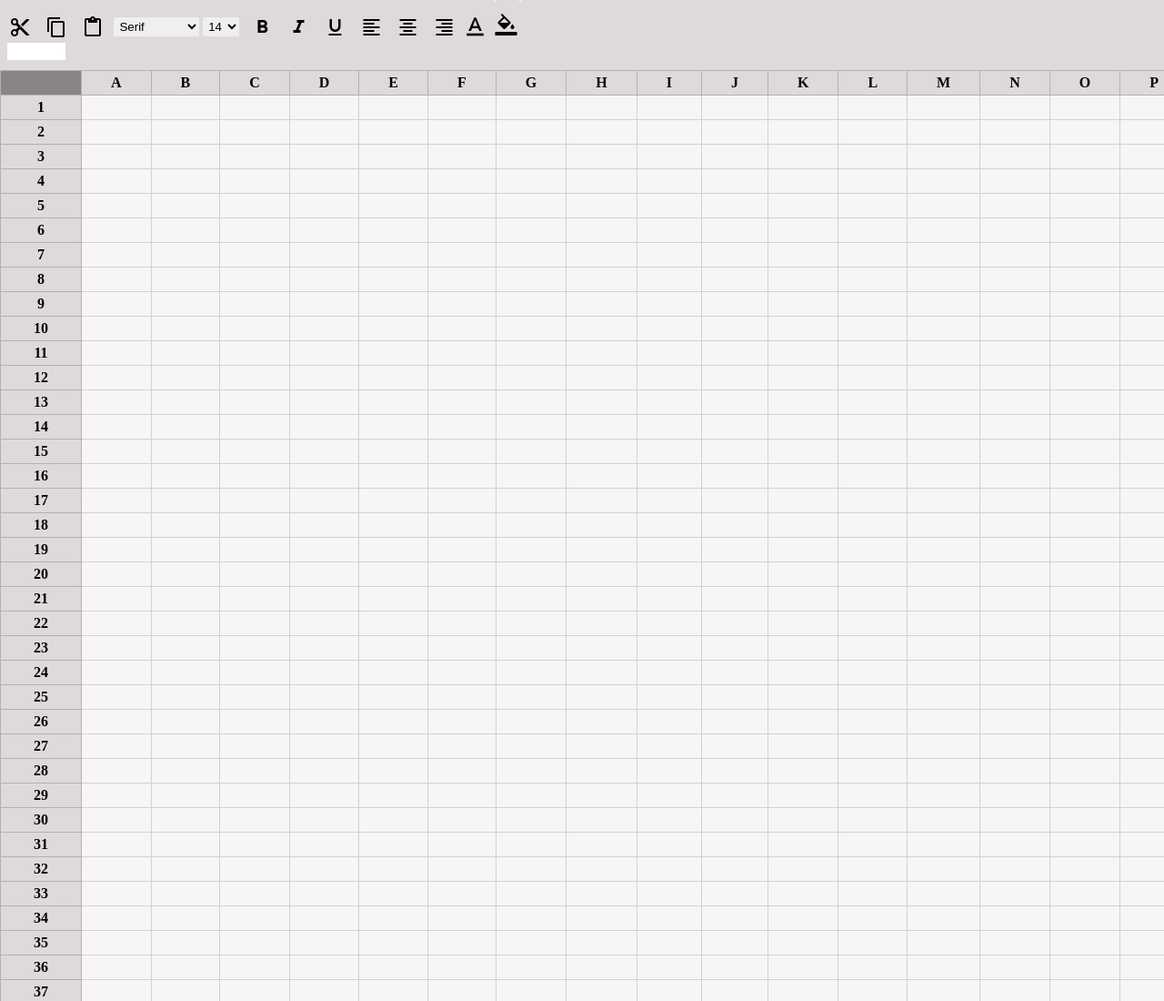
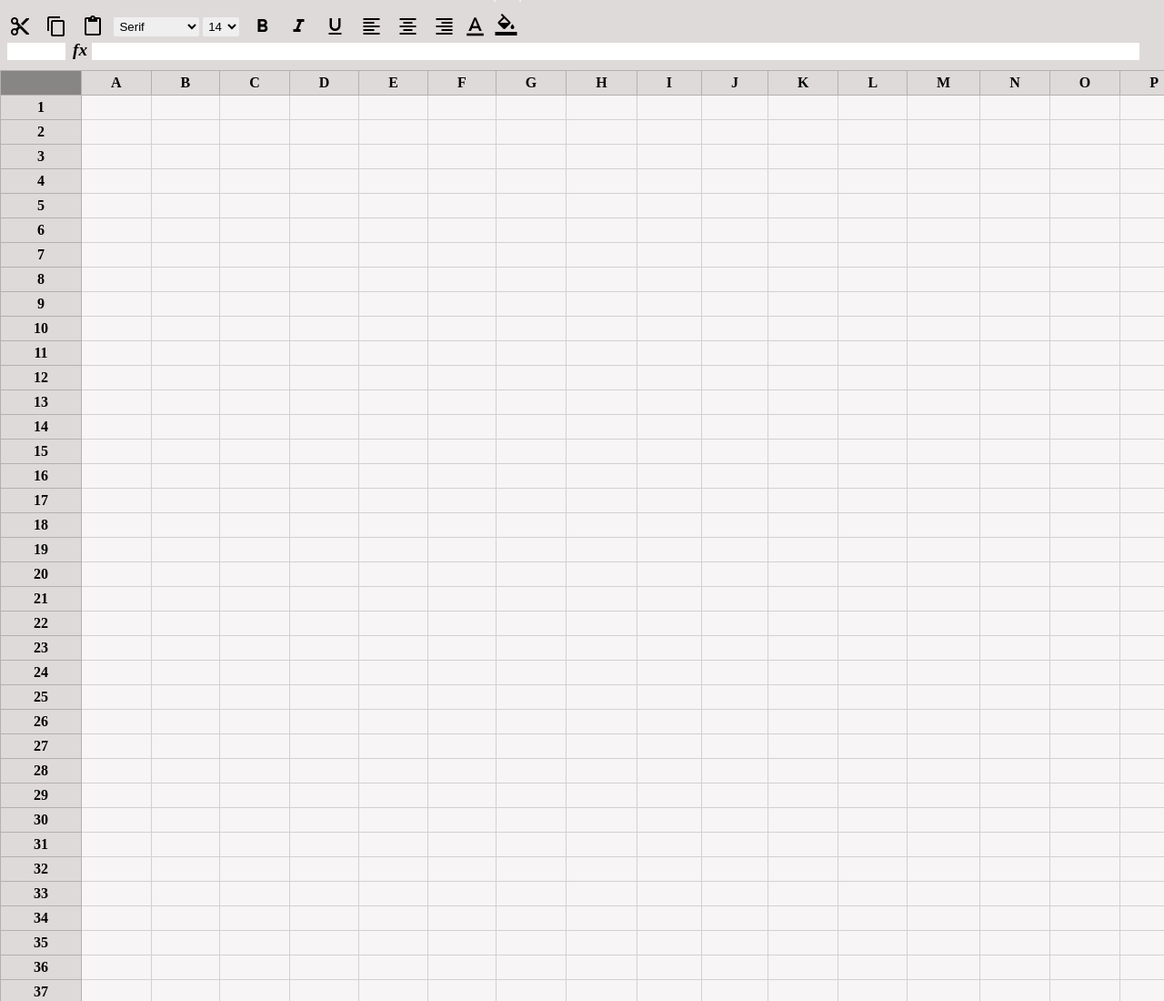
Before and after one commit to thomsontk97/Projects, a plain HTML site: page Excel-Clone/index.html in a window 1280 px wide. Shown: the top 1100 px of the page at 91% size. Drawn offline with Linux system fonts and the light colour scheme.

Commit message:
changes made to excel clone-bgcolor-txt-color

```diff
--- a/Excel-Clone/index.html
+++ b/Excel-Clone/index.html
@@ -68,7 +68,11 @@
       </label>
       <input type="color" id="bg-color" />
       <br />
-      <div id="current-cell"></div>
+      <div class="fnc">
+        <div id="current-cell"></div>
+        <div id="fx">fx</div>
+        <div id="func"></div>
+      </div>
     </div>
     <table id="myTable">
       <thead class="fixed-position-top">
--- a/Excel-Clone/script.js
+++ b/Excel-Clone/script.js
@@ -87,11 +87,11 @@ underlineBtn.addEventListener('click',() => {
     }
 })
 
-textColor.addEventListener("change", () => {
+textColor.addEventListener("input", () => {
     currCell.style.color = textColor.value;
 })
 
-bgColor.addEventListener("change", () => {
+bgColor.addEventListener("input", () => {
     currCell.style.backgroundColor = bgColor.value;
 })
 
--- a/Excel-Clone/styles.css
+++ b/Excel-Clone/styles.css
@@ -25,7 +25,7 @@ th{
     border: 1px solid #b4b0b0;
     padding: .25rem 2rem;
 }
-td:focus,tr:focus,tbody:focus{
+tr:focus,tbody:focus{
     outline:none;
 }
 
@@ -75,7 +75,7 @@ button{
     margin-right: 0;
     padding: 2px;
     position:relative;
-    top:8px;
+    top:7px;
     border-radius: 5px;
 
 }
@@ -124,3 +124,23 @@ label{
 .txt:hover,.txt2:hover{
     background-color: #c5cac8;
 }
+
+#fx{
+    font-style: italic;
+    font-size: 1.2rem;
+    font-weight: 600;
+
+    position: relative;
+    bottom:3px;
+}
+
+#func{
+    width:90%;
+    background-color: white;
+    height:1.2rem;
+    margin-left: 5px;
+}
+.fnc{
+    display: flex;
+    /* justify-content: space-evenly; */
+}
```
